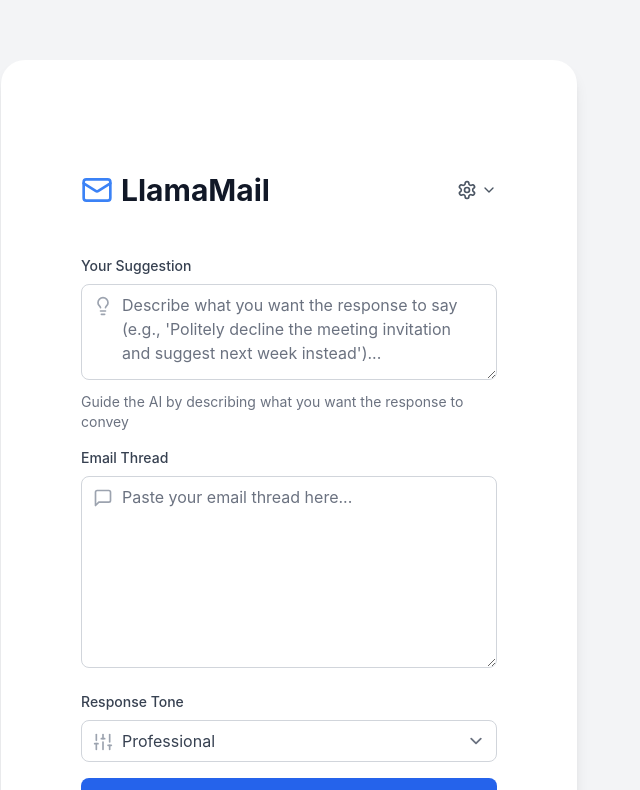
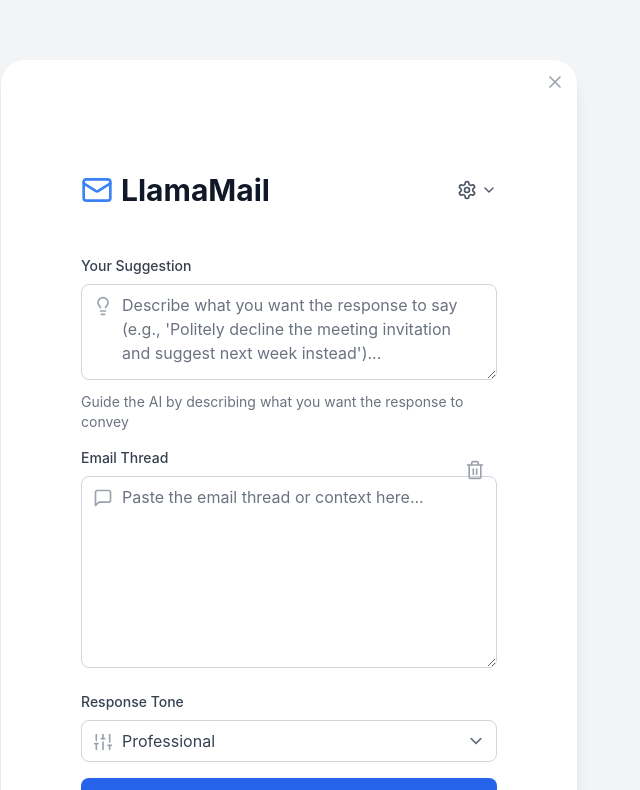
Before and after one commit to eaksquad/llamamail, a React (Vite) app: page / in a window 1280 px wide. Shown: the top 790 px of the page, without its empty margins (351-991 px from the left). Built offline with nearby package versions, Linux system fonts and the light colour scheme; no server answers.

Commit message:
Added icons to clear storage
Added in functionality to clear the storage and inputs that were requested to be saved by the user.

```diff
--- a/src/App.tsx
+++ b/src/App.tsx
@@ -1,5 +1,5 @@
 import { useState, useEffect } from 'react'
-import { Mail, AlertCircle, Settings, ChevronDown, ChevronUp, Cpu } from 'lucide-react'
+import { Mail, AlertCircle, Settings, ChevronDown, ChevronUp, Cpu, X, Trash2 } from 'lucide-react'
 import { EmailThread } from './components/EmailThread'
 import { ResponseOptions } from './components/ResponseOptions'
 import { GeneratedResponse } from './components/GeneratedResponse'
@@ -171,6 +171,16 @@ function App() {
     }
   }
 
+  const clearSuggestion = () => {
+    setSuggestion('');
+    localStorage.removeItem('savedSuggestion');
+  };
+
+  const clearEmailThread = () => {
+    setEmailThread('');
+    localStorage.removeItem('savedEmailThread');
+  };
+
   return (
     <div className="min-h-screen bg-gray-100 py-6 flex flex-col justify-center sm:py-12">
       <div className="relative py-3 sm:max-w-xl sm:mx-auto w-full px-4 sm:px-0">
@@ -222,12 +232,26 @@ function App() {
                 <SuggestionInput
                   suggestion={suggestion}
                   setSuggestion={setSuggestion}
-                />
+                >
+                  <button
+                    onClick={clearSuggestion}
+                    className="absolute top-3 right-3 text-gray-400 hover:text-gray-900"
+                  >
+                    <X className="h-5 w-5" />
+                  </button>
+                </SuggestionInput>
 
                 <EmailThread
                   emailThread={emailThread}
                   setEmailThread={setEmailThread}
-                />
+                >
+                  <button
+                    onClick={clearEmailThread}
+                    className="absolute top-3 right-3 text-gray-400 hover:text-gray-900"
+                  >
+                    <Trash2 className="h-5 w-5" />
+                  </button>
+                </EmailThread>
 
                 <ResponseOptions
                   tone={tone}
--- a/src/components/EmailThread.tsx
+++ b/src/components/EmailThread.tsx
@@ -2,12 +2,13 @@ import { MessageSquare } from 'lucide-react'
 
 interface EmailThreadProps {
   emailThread: string
-  setEmailThread: (value: string) => void
+  setEmailThread: (emailThread: string) => void
+  children?: React.ReactNode
 }
 
-export function EmailThread({ emailThread, setEmailThread }: EmailThreadProps) {
+export function EmailThread({ emailThread, setEmailThread, children }: EmailThreadProps) {
   return (
-    <div className="w-full">
+    <div className="relative">
       <label className="block text-sm font-medium text-gray-700 mb-2">
         Email Thread
       </label>
@@ -15,11 +16,12 @@ export function EmailThread({ emailThread, setEmailThread }: EmailThreadProps) {
         <MessageSquare className="absolute top-3 left-3 w-5 h-5 text-gray-400" />
         <textarea
           className="w-full h-48 pl-10 pr-4 py-2 border border-gray-300 rounded-lg focus:ring-2 focus:ring-blue-500 focus:border-blue-500"
-          placeholder="Paste your email thread here..."
+          placeholder="Paste the email thread or context here..."
           value={emailThread}
           onChange={(e) => setEmailThread(e.target.value)}
         />
       </div>
+      {children}
     </div>
   )
 }
--- a/src/components/SuggestionInput.tsx
+++ b/src/components/SuggestionInput.tsx
@@ -4,9 +4,10 @@ import { useEffect, useRef } from 'react'
 interface SuggestionInputProps {
   suggestion: string
   setSuggestion: (value: string) => void
+  children?: React.ReactNode
 }
 
-export function SuggestionInput({ suggestion, setSuggestion }: SuggestionInputProps) {
+export function SuggestionInput({ suggestion, setSuggestion, children }: SuggestionInputProps) {
   const textareaRef = useRef<HTMLTextAreaElement>(null)
 
   useEffect(() => {
@@ -63,6 +64,7 @@ export function SuggestionInput({ suggestion, setSuggestion }: SuggestionInputPr
       <p className="mt-1 text-sm text-gray-500">
         Guide the AI by describing what you want the response to convey
       </p>
+      {children}
     </div>
   )
 }
```
